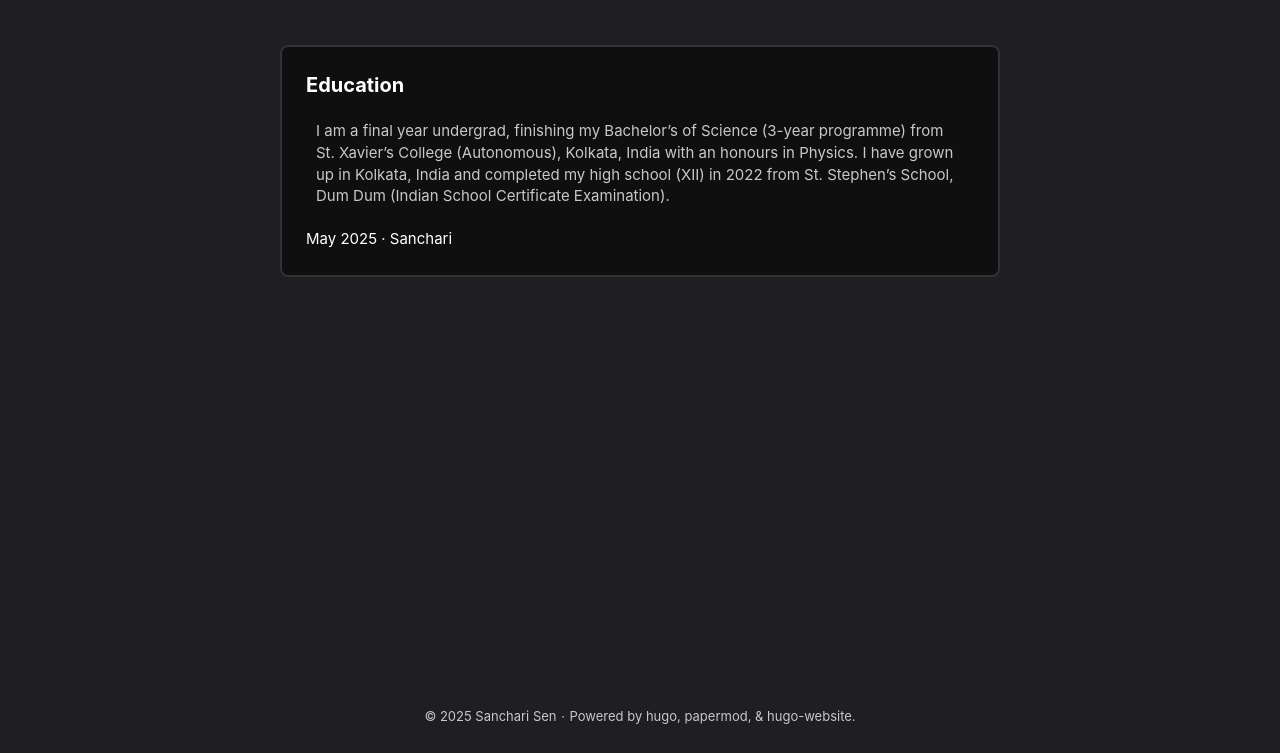
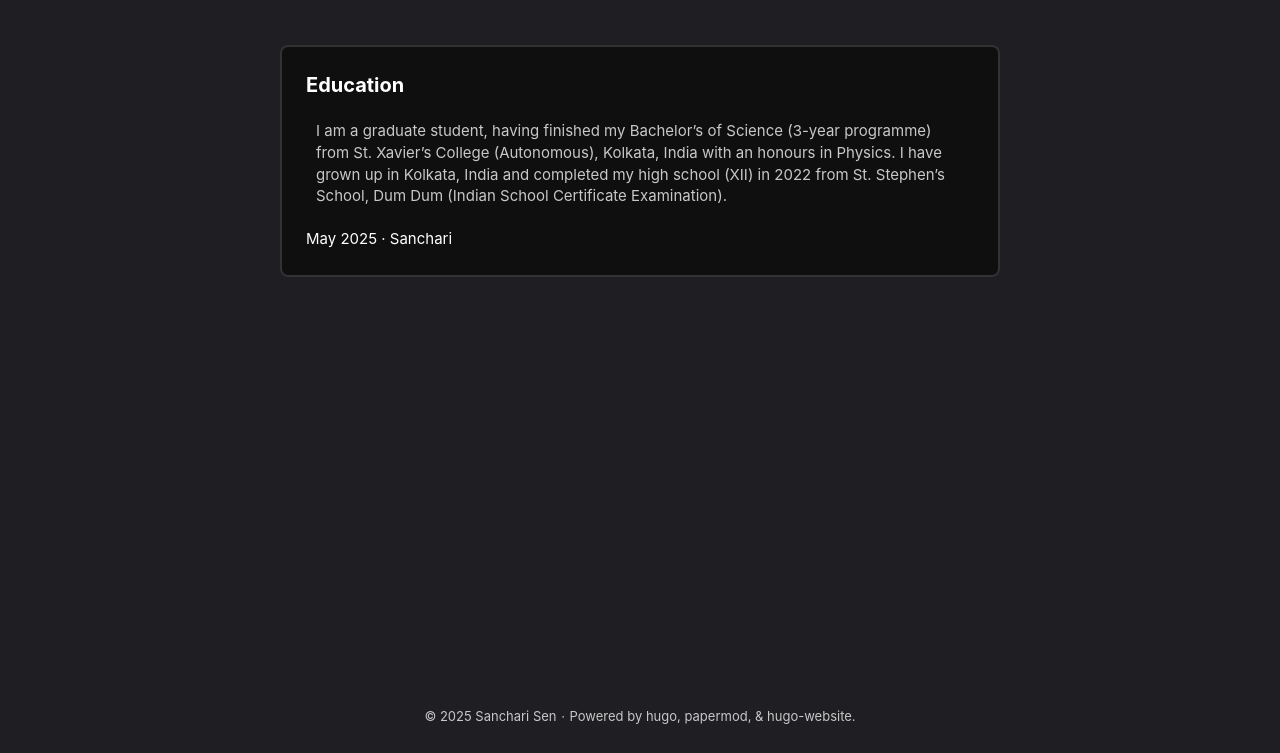
Before and after one commit to Sanchari-Sen/sancharipersonal, a plain HTML site: page books/index.html in a window 1280 px wide. Shown: the part 47-800 px from the top of the page. Drawn offline with nearby package versions, Linux system fonts and the light colour scheme.

Commit message:
Update index.html

```diff
--- a/books/index.html
+++ b/books/index.html
@@ -131,7 +131,7 @@
     </h2>
   </header>
   <div class="entry-content">
-    <p> I am a final year undergrad, finishing my Bachelor’s of Science (3-year programme) from St. Xavier’s College (Autonomous), Kolkata, India with an honours in Physics. I have grown up in Kolkata, India and completed my high school (XII) in 2022 from St. Stephen’s School, Dum Dum (Indian School Certificate Examination).
+    <p> I am a graduate student, having finished my Bachelor’s of Science (3-year programme) from St. Xavier’s College (Autonomous), Kolkata, India with an honours in Physics. I have grown up in Kolkata, India and completed my high school (XII) in 2022 from St. Stephen’s School, Dum Dum (Indian School Certificate Examination).
 </p>
   </div>
   <footer class="entry-footer"><span title='2025-05-06 00:00:00 +0000 UTC'>May 2025</span>&nbsp;&middot;&nbsp;Sanchari</footer>
```
